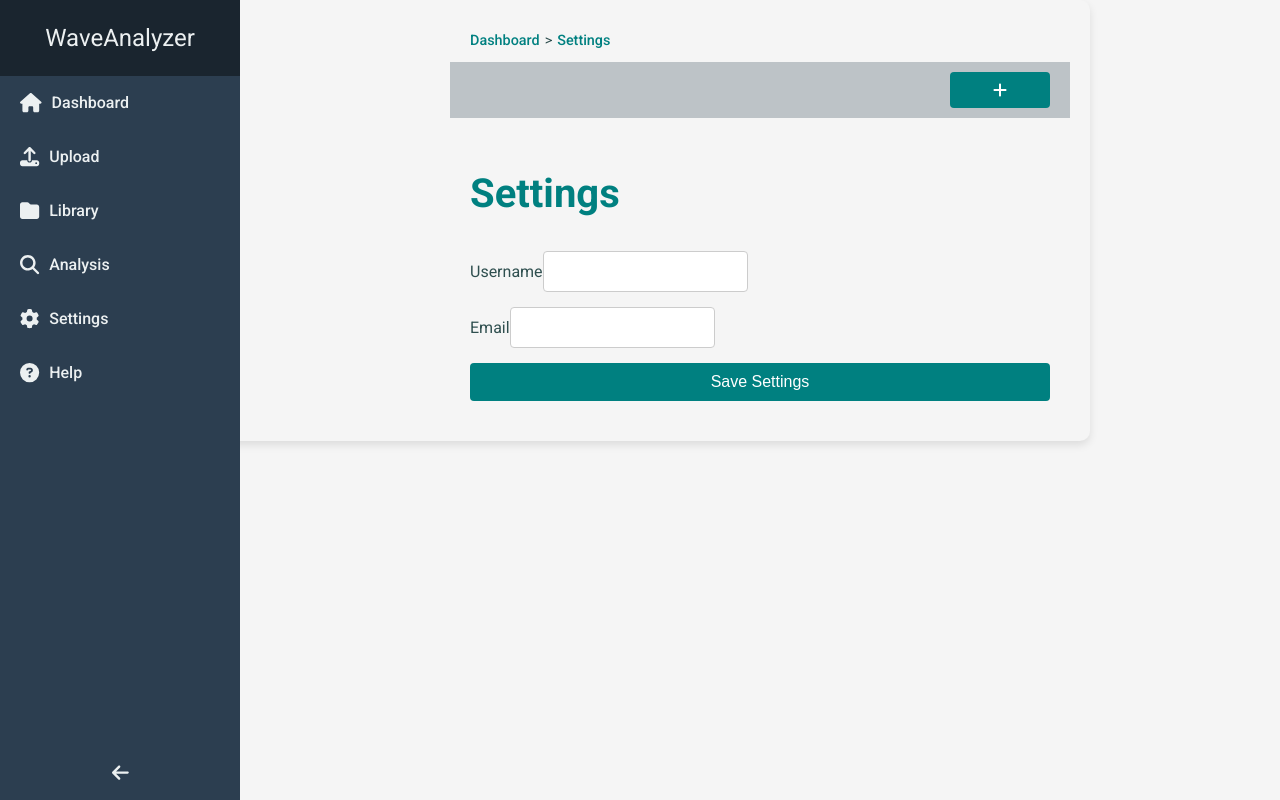
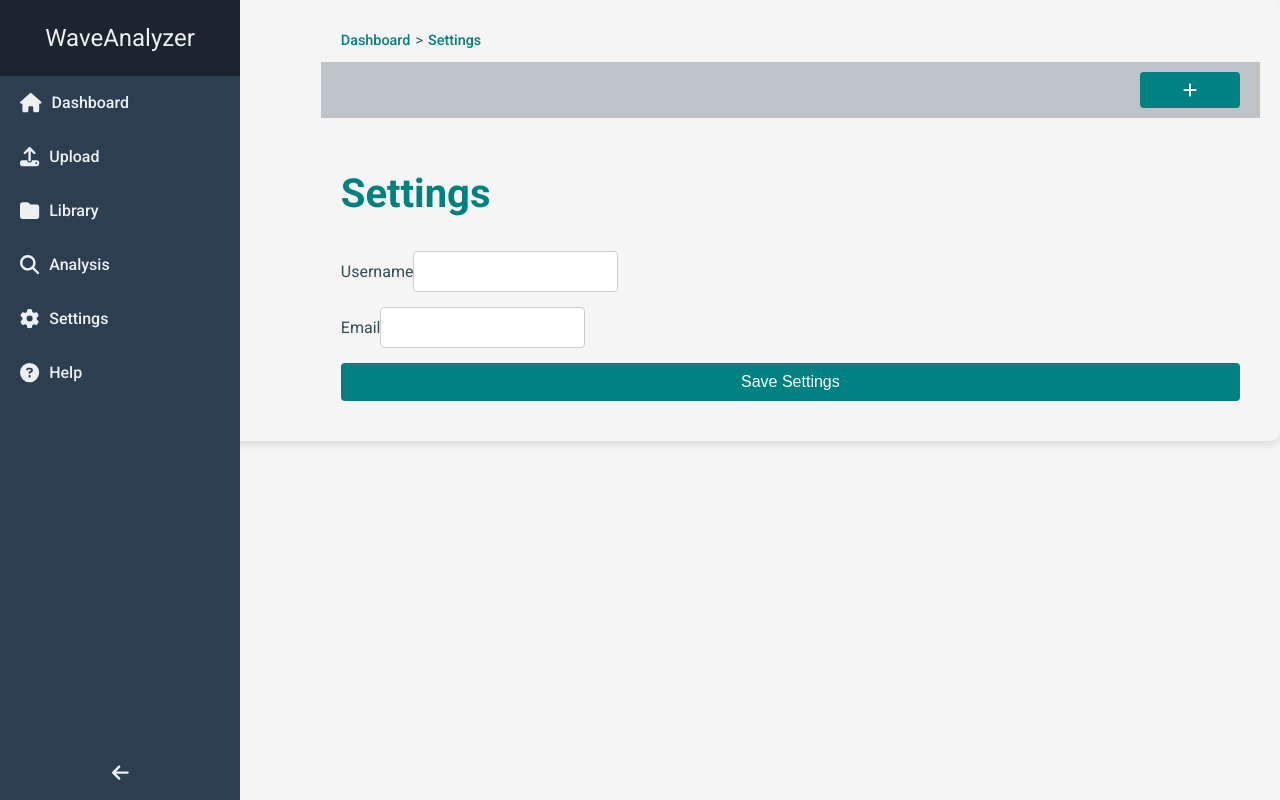
Before and after one commit to pranaysuyash/stt_main, a React (Vite) app: page /settings in a window 1280 px wide. Built offline with nearby package versions, Linux system fonts and the light colour scheme.

Commit message:
design improvements

```diff
--- a/src/App.jsx
+++ b/src/App.jsx
@@ -9,7 +9,7 @@ import Loader from './components/common/Loader';
 import routes from './routes'; // Updated import statement
 
 const AppContainer = styled.div`
-  max-width: 900px;
+  max-width: 100%;
   margin: 0 auto;
   // padding: 20px;
   background-color: ${({ theme }) => theme.colors.background};
--- a/src/components/common/Layout.jsx
+++ b/src/components/common/Layout.jsx
@@ -13,8 +13,8 @@ const LayoutContainer = styled.div`
 `;
 
 const Content = styled.main`
-  margin-left: ${({ sidebarCollapsed }) =>
-    sidebarCollapsed ? "60px" : "240px"};
+  margin-left: ${({ $sidebarCollapsed }) =>
+    $sidebarCollapsed ? "60px" : "23.5%"};
   padding: 20px;
   width: 100%;
   transition: margin-left 0.3s ease-in-out;
```
Also changed, not shown: 1 other file (tests, documents, lock files or other folders).
